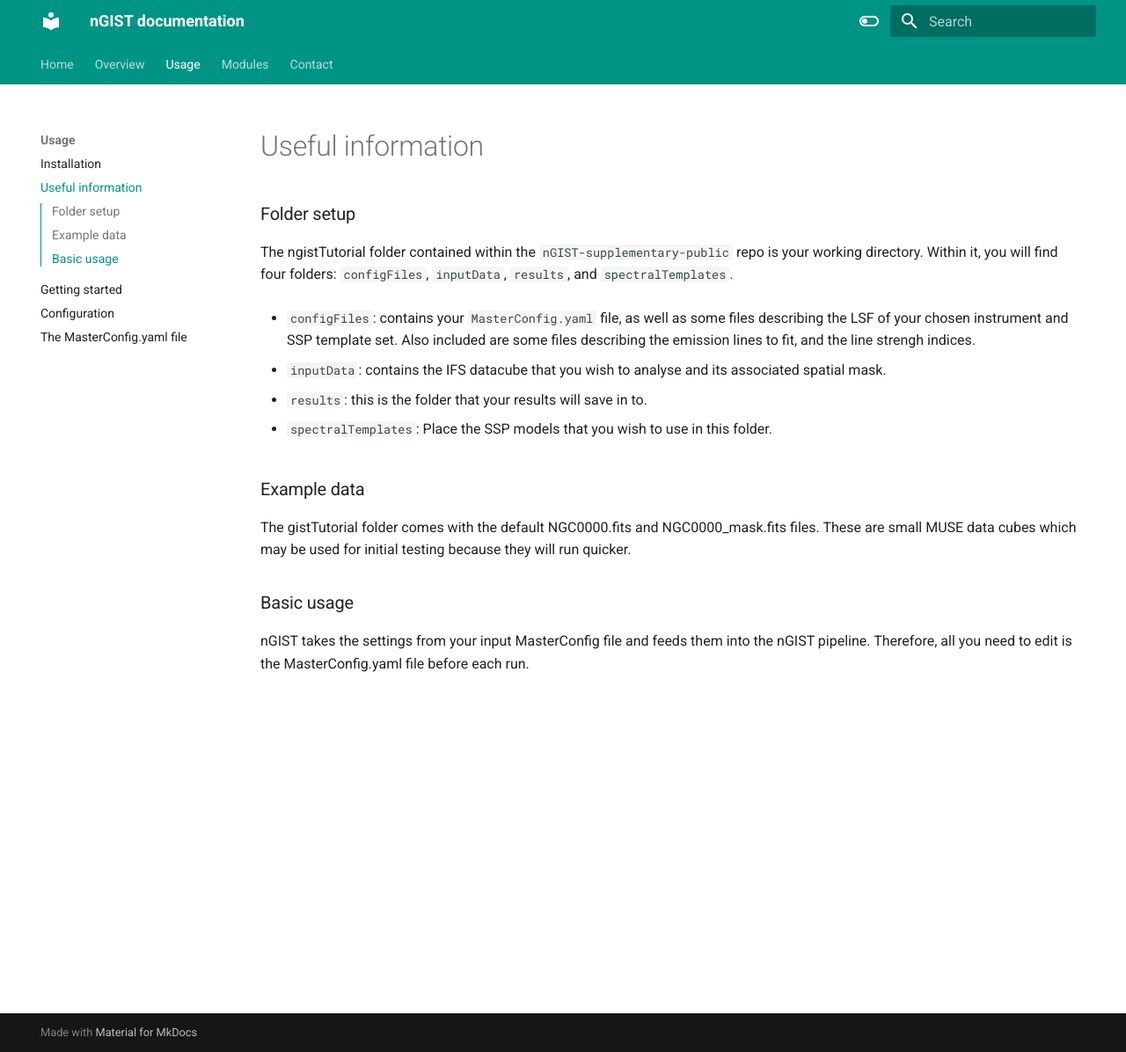
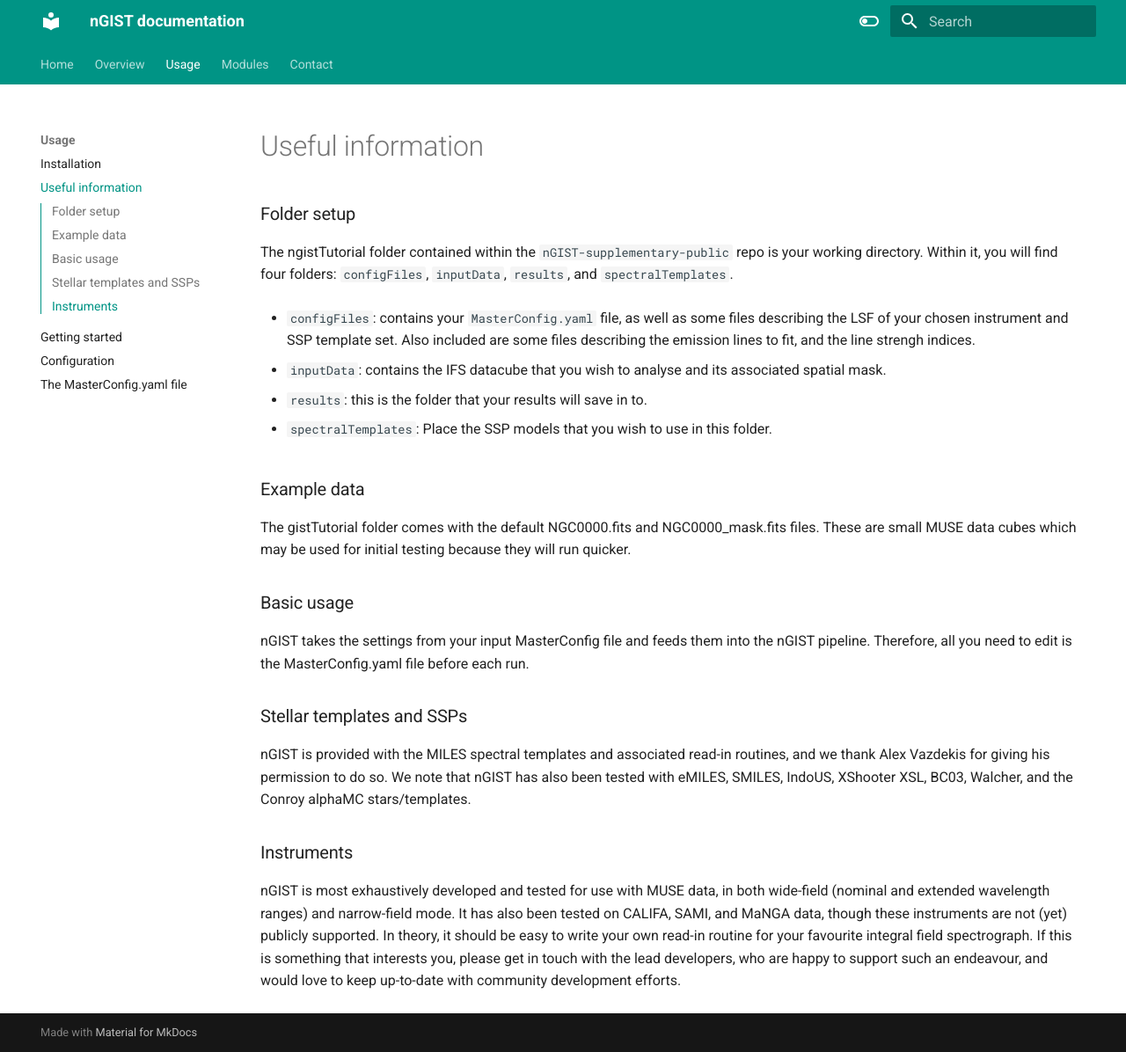
Before and after one commit to geckos-survey/gist-documentation, an MkDocs documentation site: the page built from docs/usage/usefulinfo.md, in a window 1280 px wide and 1196 px high. Shown: the whole window at 88% size. Built offline with MkDocs 1.6.1 and Material for MkDocs 9.7.7, drawn with Linux system fonts in a browser that asks for light colours.

Commit message:
Update usefulinfo.md

```diff
--- a/docs/usage/usefulinfo.md
+++ b/docs/usage/usefulinfo.md
@@ -16,3 +16,9 @@ The gistTutorial folder comes with the default NGC0000.fits and NGC0000_mask.fit
 
 ### Basic usage
 nGIST takes the settings from your input MasterConfig file and feeds them into the nGIST pipeline. Therefore, all you need to edit is the MasterConfig.yaml file before each run.
+
+### Stellar templates and SSPs
+nGIST is provided with the MILES spectral templates and associated read-in routines, and we thank Alex Vazdekis for giving his permission to do so. We note that nGIST has also been tested with eMILES, SMILES, IndoUS, XShooter XSL, BC03, Walcher, and the Conroy alphaMC stars/templates.
+
+### Instruments
+nGIST is most exhaustively developed and tested for use with MUSE data, in both wide-field (nominal and extended wavelength ranges) and narrow-field mode. It has also been tested on CALIFA, SAMI, and MaNGA data, though these instruments are not (yet) publicly supported. In theory, it should be easy to write your own read-in routine for your favourite integral field spectrograph. If this is something that interests you, please get in touch with the lead developers, who are happy to support such an endeavour, and would love to keep up-to-date with community development efforts.
```
